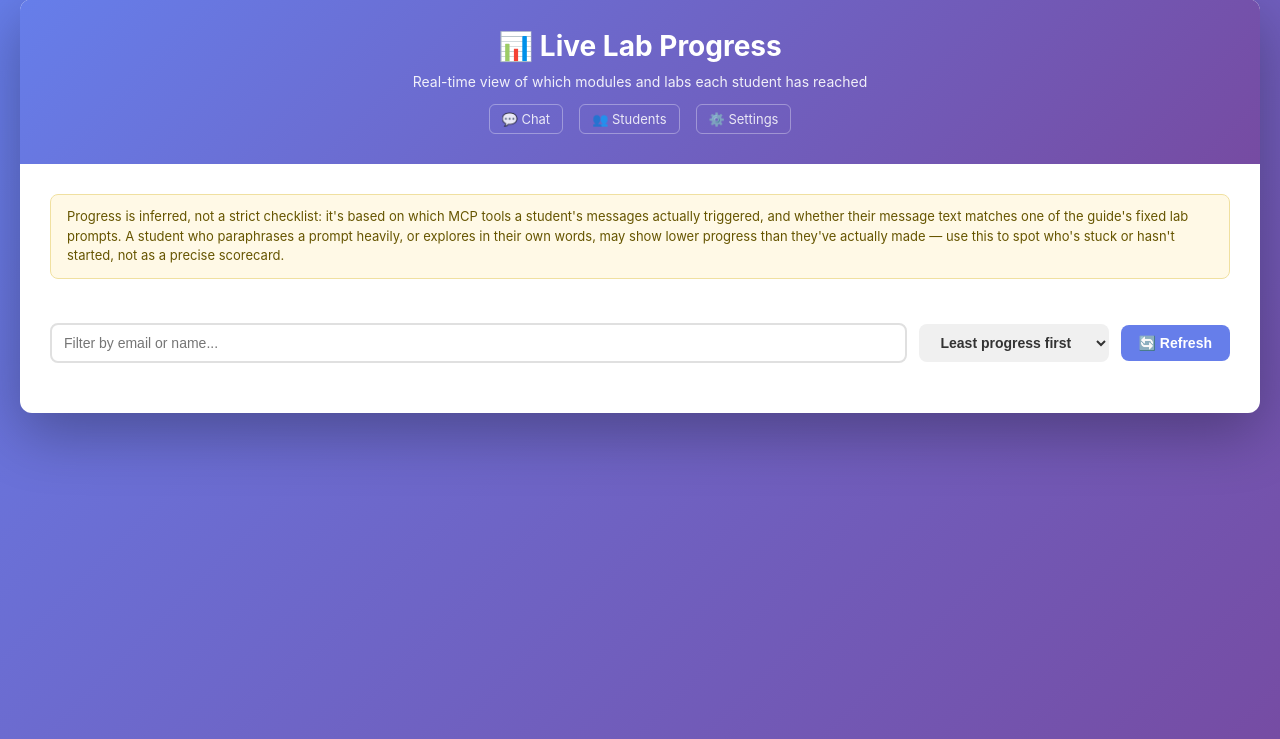
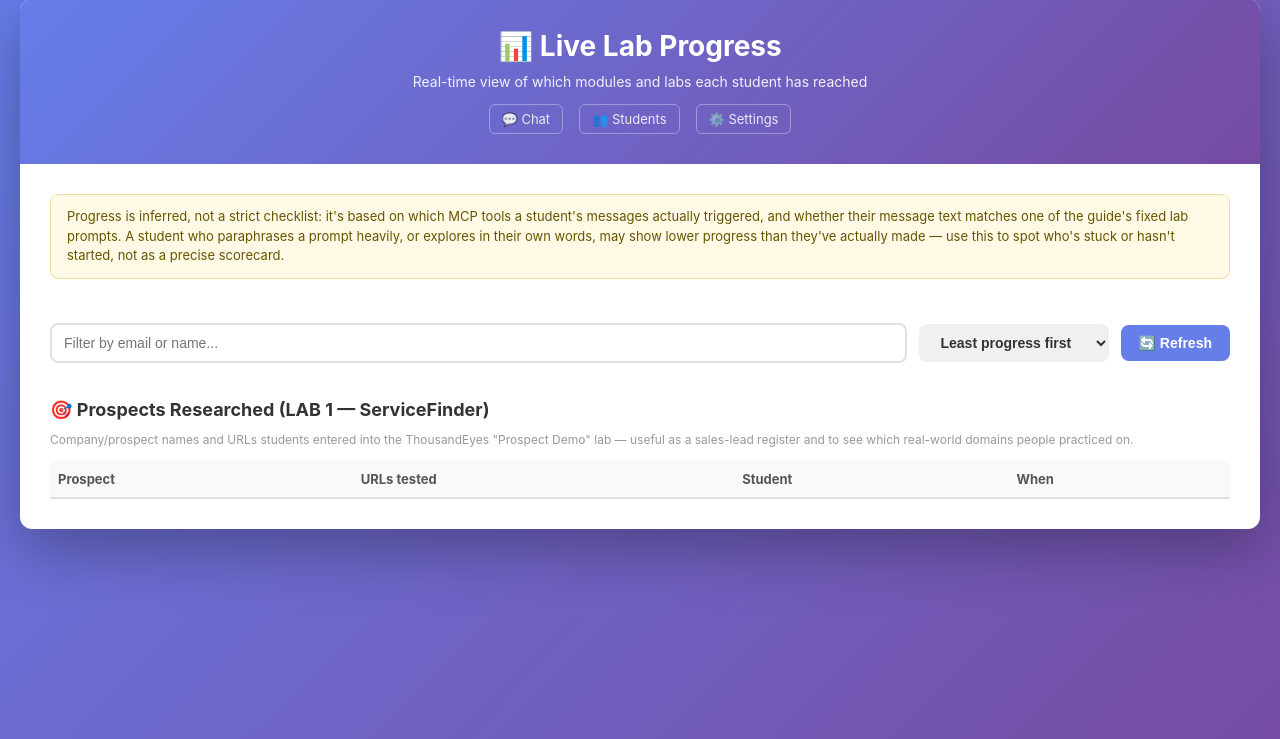
Before and after one commit to sceddy-git/ai-assurance-lab, a Flask app: template templates/admin_progress.html in a window 1280 px wide. Shown: the part 21-760 px from the top of the page. Run offline with Flask 3, Linux system fonts and the light colour scheme; the template is opened without the code that fills it, so the values that code supplies are empty; some libraries are stand-ins or nearby versions.

Commit message:
Capture prospect/company info from the ServiceFinder lab (LAB 1)
Extracts the prospect name and URL list students paste into the
ThousandEyes 'Prospect Demo' prompt and stores it per-student in DynamoDB.
Adds a 'Prospects Researched' table to the /admin/progress dashboard
(new /api/admin/prospects endpoint) as a sales-lead register for proctors.

Extraction is regex-based against the guide's fixed prompt wording
('...prospect called X...') and is best-effort/non-blocking - a failure
here never affects the chat response.

Co-authored-by: Cursor <cursoragent@cursor.com>

```diff
--- a/app.py
+++ b/app.py
@@ -6,9 +6,11 @@ Each student manages their own encrypted API credentials for ThousandEyes and Me
 import os
 import json
 import logging
+import re
 import secrets
 from datetime import datetime, timedelta, timezone
 from functools import wraps
+from typing import Optional
 from urllib.parse import urlencode, parse_qs
 from urllib.request import urlopen
 
@@ -29,6 +31,8 @@ from dynamo_db import (
     delete_user_credentials,
     record_lab_activity,
     get_progress_summary,
+    record_prospect,
+    get_all_prospects,
     DynamoDBError
 )
 from crypto import EncryptionError
@@ -170,6 +174,49 @@ def _detect_lab_checkpoints(user_message: str) -> set:
     return matched
 
 
+# Matches the guide's LAB 1 "Prospect Demo" prompt: "...for a prospect called
+# [PROSPECT]." — students paste this verbatim, replacing only the bracketed
+# name, so this reliably pulls out the real company/prospect name they
+# researched on ServiceFinder. Proctors want this list for sales follow-up
+# and to see what real-world domains people are practicing on.
+_PROSPECT_NAME_RE = re.compile(r'prospect (?:called|named)\s+([^\n.,]{2,80})', re.IGNORECASE)
+# Loose URL/domain matcher for the block of URLs students paste under the
+# same prompt (one per line, may or may not include a scheme).
+_URL_RE = re.compile(r'\b(?:https?://)?(?:www\.)?[a-zA-Z0-9][a-zA-Z0-9-]*(?:\.[a-zA-Z0-9-]+)+(?:/[^\s,]*)?\b')
+
+
+def _extract_prospect_info(user_message: str) -> Optional[dict]:
+    """If this message is (or contains) the LAB 1 ServiceFinder prompt, pull
+    out the prospect/company name and the list of URLs the student pasted.
+    Returns None if no prospect name is found."""
+    if not user_message:
+        return None
+    name_match = _PROSPECT_NAME_RE.search(user_message)
+    if not name_match:
+        return None
+    name = name_match.group(1).strip().strip('*_"\'')
+    if not name:
+        return None
+
+    _URL_STOPWORDS = {'e.g', 'i.e', 'etc', 'vs', 'a.m', 'p.m'}
+    urls = []
+    for m in _URL_RE.finditer(user_message):
+        candidate = m.group(0).strip().rstrip('.')
+        # Skip obvious false positives: abbreviations like "e.g.", the
+        # prospect name itself if it happens to look domain-like, and
+        # anything too short to plausibly be a real domain.
+        if len(candidate) < 5 or candidate.lower() in _URL_STOPWORDS:
+            continue
+        if candidate.lower() == name.lower():
+            continue
+        if candidate not in urls:
+            urls.append(candidate)
+        if len(urls) >= 15:
+            break
+
+    return {"name": name[:120], "urls": urls}
+
+
 def _build_system_prompt(meraki_org_id=None):
     """Build the system prompt, including the real current date/time.
 
@@ -673,6 +720,12 @@ def chat():
         labs_matched = _detect_lab_checkpoints(user_message)
         modules_used = set()
 
+        # Lab-progress signal #2: the LAB 1 "Prospect Demo" prompt includes a
+        # real company/prospect name and a list of URLs - proctors want this
+        # for sales follow-up, so capture it separately from the pass/fail
+        # checkpoint above.
+        prospect_info = _extract_prospect_info(user_message)
+
         # Agentic loop: Claude may need multiple rounds of tool calls before it
         # has enough information to answer (e.g. Meraki's MCP server exposes a
         # generic semantic_search + execute_api pair that often requires a
@@ -763,6 +816,12 @@ def chat():
         except Exception as e:
             logger.warning(f"Failed to record lab activity for {email}: {e}")
 
+        if prospect_info:
+            try:
+                record_prospect(email, prospect_info['name'], prospect_info['urls'])
+            except Exception as e:
+                logger.warning(f"Failed to record prospect info for {email}: {e}")
+
         return jsonify({
             "response": assistant_message,
             "tools_used": total_tools_used,
@@ -858,6 +917,7 @@ def api_admin_progress():
                 'labs_completed': labs_completed,
                 'chat_message_count': p.get('chat_message_count', 0),
                 'last_active_at': p.get('last_active_at'),
+                'prospect_count': p.get('prospect_count', 0),
                 'percent_complete': percent
             })
 
@@ -874,6 +934,24 @@ def api_admin_progress():
 
     except Exception as e:
         logger.error(f"Error building progress dashboard: {str(e)}")
+        return jsonify({'error': str(e)}), 500
+
+
+@app.route('/api/admin/prospects', methods=['GET'])
+@login_required
+def api_admin_prospects():
+    """Sales-lead register: every prospect/company name students researched
+    during the ThousandEyes LAB 1 ServiceFinder exercise, with the URLs they
+    tested and which student ran it, newest first."""
+    user_email = session.get('user_email', '')
+    if not _is_proctor(user_email):
+        return jsonify({'error': 'Access denied'}), 403
+
+    try:
+        prospects = get_all_prospects()
+        return jsonify({'status': 'success', 'count': len(prospects), 'prospects': prospects})
+    except Exception as e:
+        logger.error(f"Error listing prospects: {str(e)}")
         return jsonify({'error': str(e)}), 500
 
 
--- a/templates/admin_progress.html
+++ b/templates/admin_progress.html
@@ -248,6 +248,28 @@
             <div id="emptyState" style="display:none; text-align:center; padding:40px; color:#999;">
                 No students found yet.
             </div>
+
+            <h2 style="margin:36px 0 12px; font-size:18px; color:#333;">🎯 Prospects Researched (LAB 1 — ServiceFinder)</h2>
+            <p class="muted" style="margin-bottom:14px;">
+                Company/prospect names and URLs students entered into the ThousandEyes "Prospect Demo" lab — useful as a
+                sales-lead register and to see which real-world domains people practiced on.
+            </p>
+            <div id="prospectsWrap" style="overflow-x:auto;">
+                <table>
+                    <thead>
+                        <tr>
+                            <th>Prospect</th>
+                            <th>URLs tested</th>
+                            <th>Student</th>
+                            <th>When</th>
+                        </tr>
+                    </thead>
+                    <tbody id="prospectsBody"></tbody>
+                </table>
+            </div>
+            <div id="prospectsEmpty" style="display:none; text-align:center; padding:20px; color:#999;">
+                No prospects recorded yet — this fills in as students run LAB 1.
+            </div>
         </div>
     </div>
 
@@ -363,9 +385,28 @@
         document.getElementById('searchBox').addEventListener('input', applyFiltersAndRender);
         document.getElementById('sortBy').addEventListener('change', applyFiltersAndRender);
 
+        function loadProspects() {
+            fetch('/api/admin/prospects')
+                .then(r => r.json())
+                .then(data => {
+                    const prospects = data.prospects || [];
+                    document.getElementById('prospectsWrap').style.display = prospects.length ? 'block' : 'none';
+                    document.getElementById('prospectsEmpty').style.display = prospects.length ? 'none' : 'block';
+                    document.getElementById('prospectsBody').innerHTML = prospects.map(p => `
+                        <tr>
+                            <td><b>${p.name}</b></td>
+                            <td>${(p.urls || []).length ? (p.urls || []).slice(0, 6).map(u => `<div class="muted">${u}</div>`).join('') + (p.urls.length > 6 ? `<div class="muted">+${p.urls.length - 6} more</div>` : '') : '<span class="muted">None captured</span>'}</td>
+                            <td>${p.email}</td>
+                            <td>${fmtTime(p.recorded_at)}</td>
+                        </tr>`).join('');
+                })
+                .catch(err => console.error('Failed to load prospects', err));
+        }
+
         loadProgress();
+        loadProspects();
         // Auto-refresh every 30s so proctors can watch it live during the lab.
-        setInterval(loadProgress, 30000);
+        setInterval(() => { loadProgress(); loadProspects(); }, 30000);
     </script>
 </body>
 </html>
```
Also changed, not shown: dynamo_db.py (+69 -0 lines).
